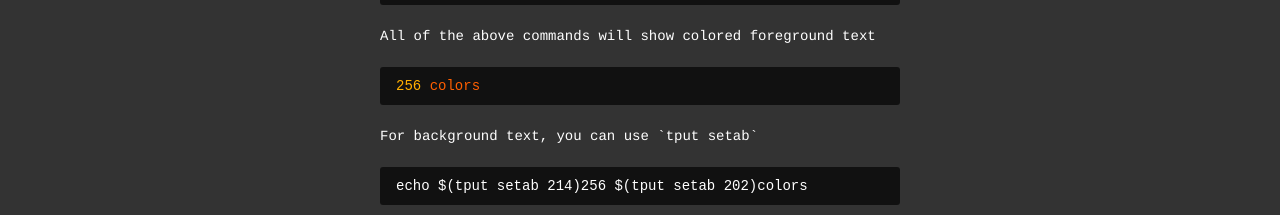
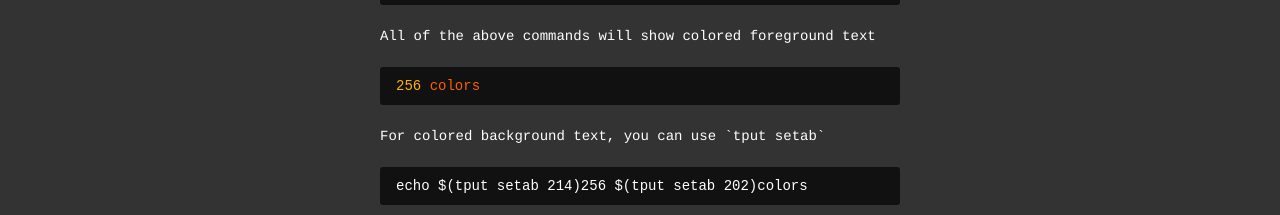
Before and after one commit to linrock/256-colors, a Vue app: page / in a window 1280 px wide. Shown: the part 1780-1995 px from the top of the page. Built offline with nearby package versions, Linux system fonts and the light colour scheme.

Commit message:
Update background text copy

```diff
--- a/src/sections/Example.vue
+++ b/src/sections/Example.vue
@@ -25,7 +25,7 @@
       | &nbsp;
       color-span(:code="202") colors
     div
-      | For background text, you can use `tput setab`
+      | For colored background text, you can use `tput setab`
     code
       | echo $(tput setab 214)256
       | $(tput setab 202)colors
```
